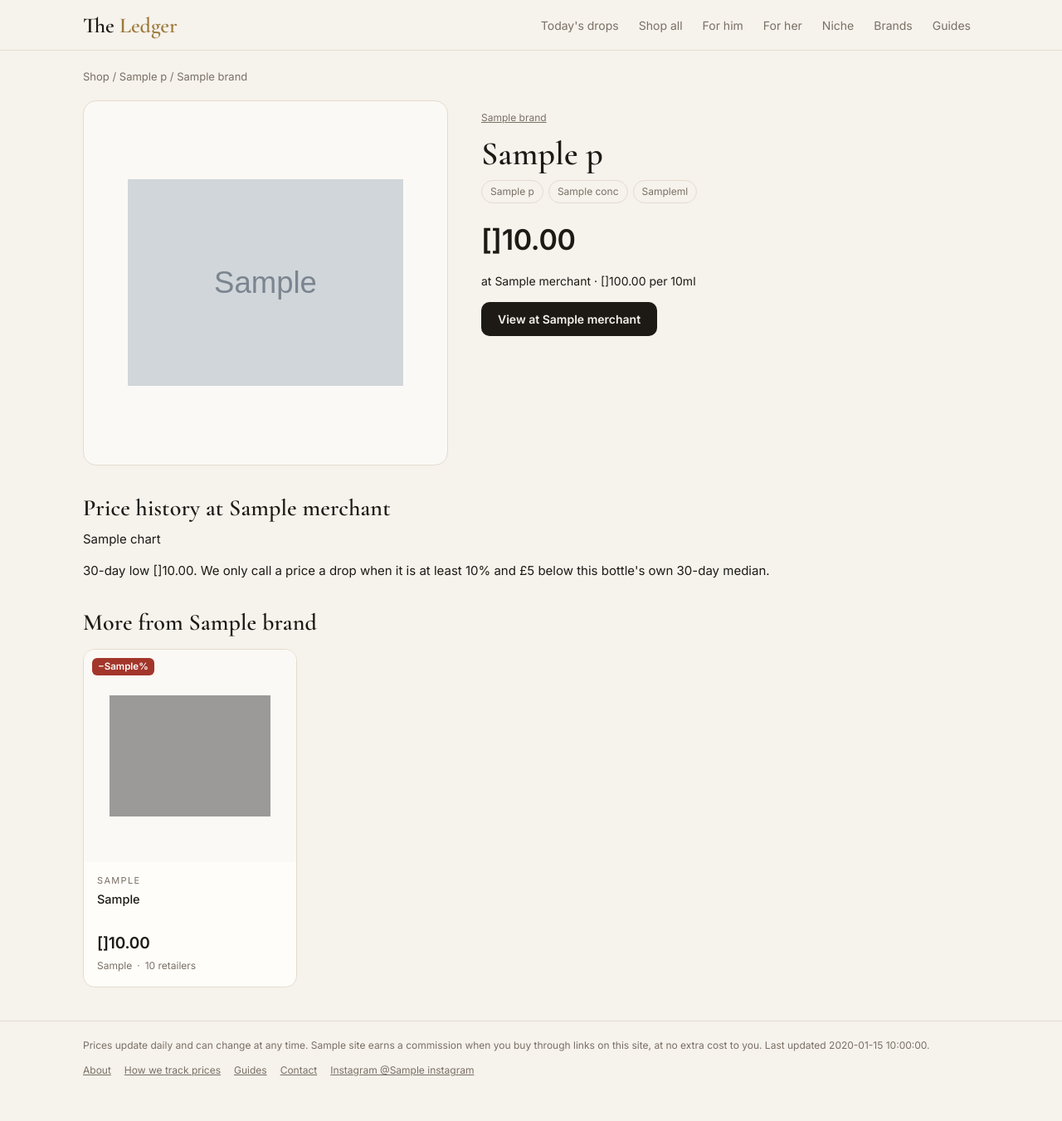
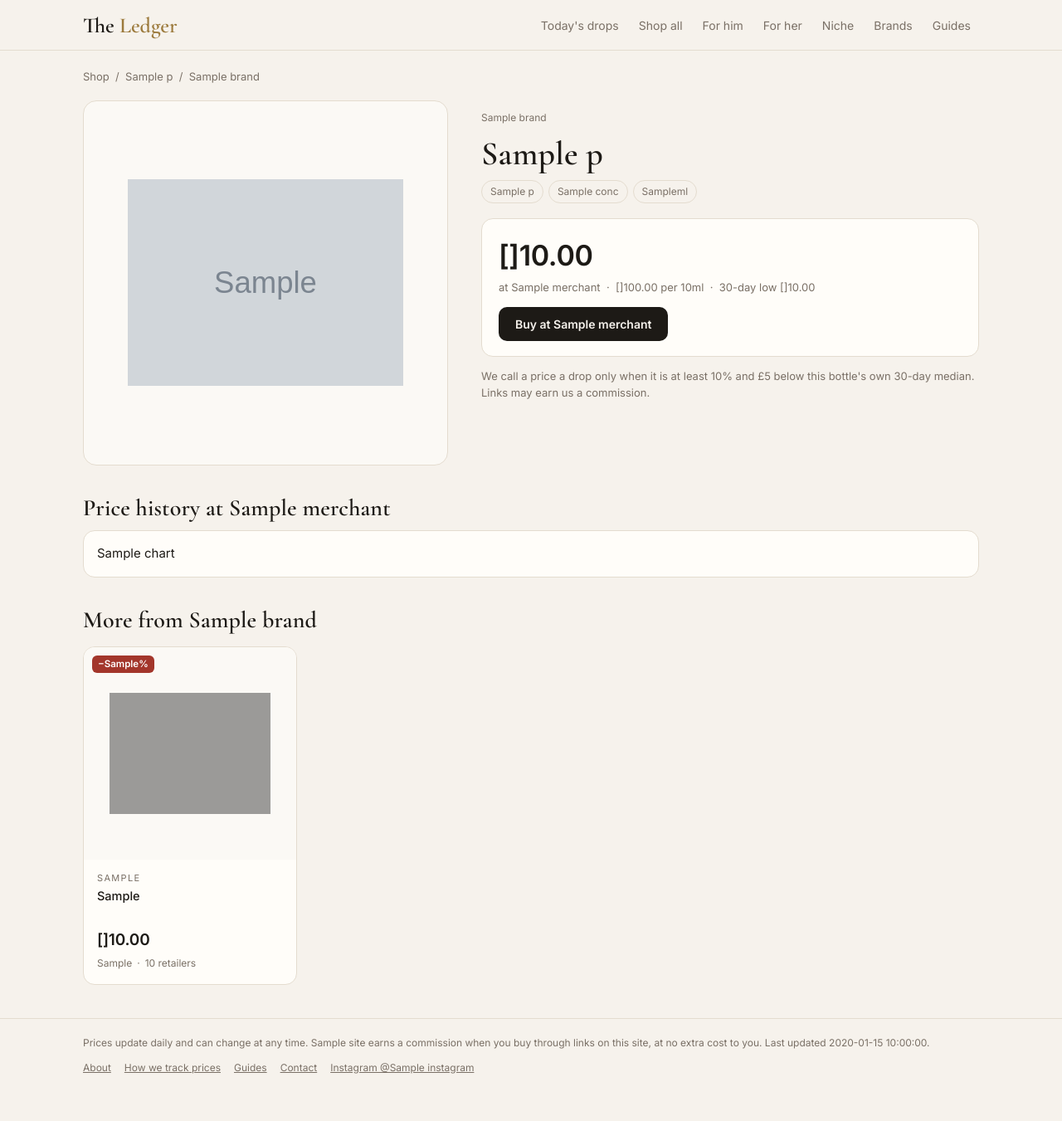
Before and after one commit to Safey07/theledger, a Python web app: template templates/product.html in a window 1280 px wide. Shown: the whole page at 83% size. After the commit the page ends 1294 px from the top, so only its background shows below. Run offline with Jinja, Linux system fonts and the light colour scheme; the template is opened without the code that fills it: most values are stand-ins (such as "Sample title", 1, 10 or a date in 2020); grey boxes marked "Sample" are stand-in pictures; grey boxes are pictures that could not be loaded.

Commit message:
UI polish: templates/product.html

```diff
--- a/templates/product.html
+++ b/templates/product.html
@@ -4,18 +4,20 @@
 {% block desc %}{{ p.brand }} {{ p.name }} from {{ site.currency_symbol }}{{ "%.2f"|format(cheapest.price) }} at {{ cheapest.merchant }}. Compare {{ compare|length }} UK retailers and see 90 days of price history.{% endblock %}
 {% block canon %}p/{{ p.slug }}.html{% endblock %}
 {% block body %}
-<p class="crumbs"><a href="{{ root }}shop.html">Shop</a> / <a href="{{ root }}{{ p.gender }}.html">{{ p.gender_label }}</a> / <a href="{{ root }}b/{{ p.brand_slug }}.html">{{ p.brand }}</a></p>
+<p class="crumbs"><a href="{{ root }}shop.html">Shop</a> &nbsp;/&nbsp; <a href="{{ root }}{{ p.gender }}.html">{{ p.gender_label }}</a> &nbsp;/&nbsp; <a href="{{ root }}b/{{ p.brand_slug }}.html">{{ p.brand }}</a></p>
 <div class="pgrid">
-  <div class="thumb big">{% if p.image %}<img src="{{ p.image }}" alt="{{ p.brand }} {{ p.name }}">{% else %}{{ bottle(p.brand, p.conc, p.shape) }}{% endif %}</div>
+  <div class="thumb">{% if p.image %}<img src="{{ p.image }}" alt="{{ p.brand }} {{ p.name }}" onerror="this.remove()">{% endif %}{{ bottle(p.brand, p.conc, p.shape) }}{% if p.usual and p.usual > p.price and ((p.usual - p.price) / p.usual * 100)|round >= 5 %}<span class="pct">−{{ ((p.usual - p.price) / p.usual * 100)|round|int }}%</span>{% endif %}</div>
   <div>
-    <p class="meta"><a href="{{ root }}b/{{ p.brand_slug }}.html">{{ p.brand }}</a></p>
-    <h1 style="margin-top:6px">{{ p.name }}</h1>
+    <p class="meta"><a href="{{ root }}b/{{ p.brand_slug }}.html" style="text-decoration:none">{{ p.brand }}</a></p>
+    <h1>{{ p.name }}</h1>
     <p class="tags"><span>{{ p.gender_label }}</span>{% if p.conc %}<span>{{ p.conc }}</span>{% endif %}{% if p.ml %}<span>{{ p.ml }}ml</span>{% endif %}{% if p.niche %}<span>Niche</span>{% endif %}</p>
-    <div class="prices"><span class="now" style="font-size:34px">{{ site.currency_symbol }}{{ "%.2f"|format(p.price) }}</span>
-      {% if p.usual and p.usual > p.price %}<span class="was">usually {{ site.currency_symbol }}{{ "%.2f"|format(p.usual) }}</span>{% endif %}</div>
-    <p class="shop" style="font-size:14px">at {{ p.merchant }}{% if p.ml %} · {{ site.currency_symbol }}{{ "%.2f"|format(p.price / p.ml * 10) }} per 10ml{% endif %}</p>
-    {% if cheapest.id != p.id %}<p class="note">Cheaper today: <a href="{{ root }}p/{{ cheapest.slug }}.html">{{ site.currency_symbol }}{{ "%.2f"|format(cheapest.price) }} at {{ cheapest.merchant }}</a></p>{% endif %}
-    <p><a class="btn" href="{{ p.url }}" rel="sponsored nofollow noopener" target="_blank">View at {{ p.merchant }}</a></p>
+    <div class="pricebox">
+      <div class="row"><span class="now">{{ site.currency_symbol }}{{ "%.2f"|format(p.price) }}</span>{% if p.usual and p.usual > p.price %}<span class="was">{{ site.currency_symbol }}{{ "%.2f"|format(p.usual) }} usual</span>{% endif %}</div>
+      <p class="sub">at {{ p.merchant }}{% if p.ml %} &nbsp;·&nbsp; {{ site.currency_symbol }}{{ "%.2f"|format(p.price / p.ml * 10) }} per 10ml{% endif %}{% if p.low_30 is not none %} &nbsp;·&nbsp; 30-day low {{ site.currency_symbol }}{{ "%.2f"|format(p.low_30) }}{% endif %}</p>
+      {% if cheapest.id != p.id %}<p class="note">Cheaper today: <a href="{{ root }}p/{{ cheapest.slug }}.html">{{ site.currency_symbol }}{{ "%.2f"|format(cheapest.price) }} at {{ cheapest.merchant }}</a></p>{% endif %}
+      <a class="btn" href="{{ p.url }}" rel="sponsored nofollow noopener" target="_blank">Buy at {{ p.merchant }}</a>
+    </div>
+    <p class="lede" style="font-size:13px;margin:0">We call a price a drop only when it is at least 10% and £5 below this bottle's own 30-day median. Links may earn us a commission.</p>
   </div>
 </div>
 
@@ -27,13 +29,12 @@
     <td>{{ o.merchant }}{% if loop.first %} <span class="tagbest">Cheapest</span>{% endif %}</td>
     <td><b>{{ site.currency_symbol }}{{ "%.2f"|format(o.price) }}</b></td>
     <td>{% if o.low_30 is not none %}{{ site.currency_symbol }}{{ "%.2f"|format(o.low_30) }}{% endif %}</td>
-    <td><a href="{{ o.url }}" rel="sponsored nofollow noopener" target="_blank">Shop</a></td></tr>{% endfor %}</tbody>
+    <td style="text-align:right"><a href="{{ o.url }}" rel="sponsored nofollow noopener" target="_blank">Shop →</a></td></tr>{% endfor %}</tbody>
 </table>
 {% endif %}
 
 <h2>Price history at {{ p.merchant }}</h2>
-{{ p.chart|safe }}
-{% if p.low_30 is not none %}<p class="shop">30-day low {{ site.currency_symbol }}{{ "%.2f"|format(p.low_30) }}. We only call a price a drop when it is at least 10% and £5 below this bottle's own 30-day median.</p>{% endif %}
+<div class="chartwrap">{{ p.chart|safe }}</div>
 
 {% if more %}
 <h2>More from {{ p.brand }}</h2>
```
